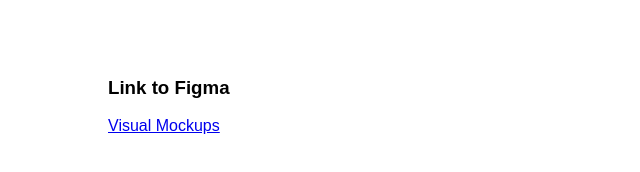
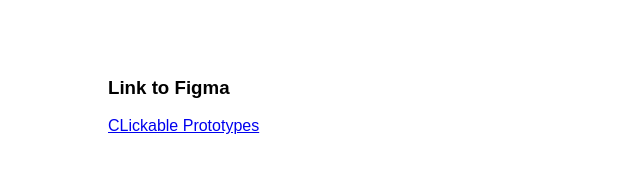
Before and after one commit to zomercado/applications2024spring, a plain HTML site: page bike-finder/clickable-prototypes/index.html in a window 1280 px wide. Shown: the full height of the page, 0-640 px from the left. Drawn offline with Linux system fonts and the light colour scheme.

Commit message:
edited title

```diff
--- a/bike-finder/clickable-prototypes/index.html
+++ b/bike-finder/clickable-prototypes/index.html
@@ -24,7 +24,7 @@
 
 <body>
     <h3>Link to Figma</h3>
-    <a href="https://www.figma.com/file/bvOmsGz914fYLlWLYRwGun/Bike-Finder?type=design&node-id=412-6039&mode=design">Visual Mockups</a>
+    <a href="https://www.figma.com/file/bvOmsGz914fYLlWLYRwGun/Bike-Finder?type=design&node-id=412-6039&mode=design">CLickable Prototypes</a>
 
 </body>
 
```
